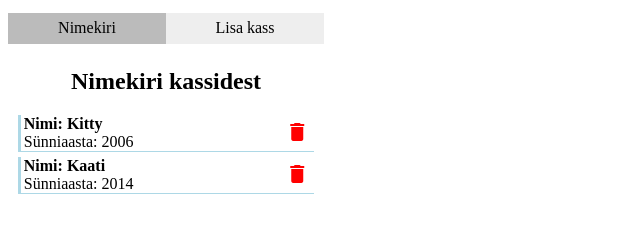
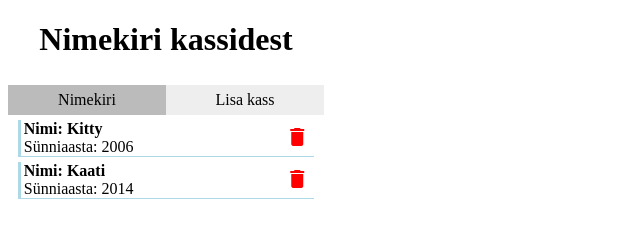
Before and after one commit to kellerja/Kasutajaliidesed-ITV0130, a plain HTML site: page prax3/index.html in a window 1280 px wide. Shown: the whole page, without its empty margins (0-640 px from the left). Drawn offline with Linux system fonts and the light colour scheme.

Commit message:
tab title higher than navbar

```diff
--- a/prax3/index.html
+++ b/prax3/index.html
@@ -11,6 +11,8 @@
 </head>
 <body>
     <div id="app">
+        <h1 v-if="tabNr == 0">Nimekiri kassidest</h1>
+        <h1 v-else>Lisa Kass</h1>
         <nav>
             <ul>
                 <li><a href="#" @click="switchTab(0)" :active="tabNr == 0">Nimekiri</a></li>
@@ -18,7 +20,6 @@
             </ul>
         </nav>
         <div v-if="tabNr == 0">
-            <h2>Nimekiri kassidest</h2>
             <p v-if="cats.length == 0" style="text-align: center">Ühtegi kassi pole lisatud. Palun kasuta lisa kass funktsionaalsust kasside lisamiseks.</p>
             <ul>
                 <li v-for="(cat, index) in cats">
@@ -35,7 +36,6 @@
             </ul>
         </div>
         <div v-if="tabNr == 1">
-            <h2>Lisa Kass</h2>
             <form>
                 <label>Kassi nimi</label>
                 <input type="text" v-model="newCat.name" required>
--- a/prax3/styles/main.css
+++ b/prax3/styles/main.css
@@ -44,7 +44,7 @@ nav li a[active] {
     text-decoration: none;
 }
 
-h2, h3, label {
+h1, h2, h3, label {
     text-align: center;
 }
 
```
